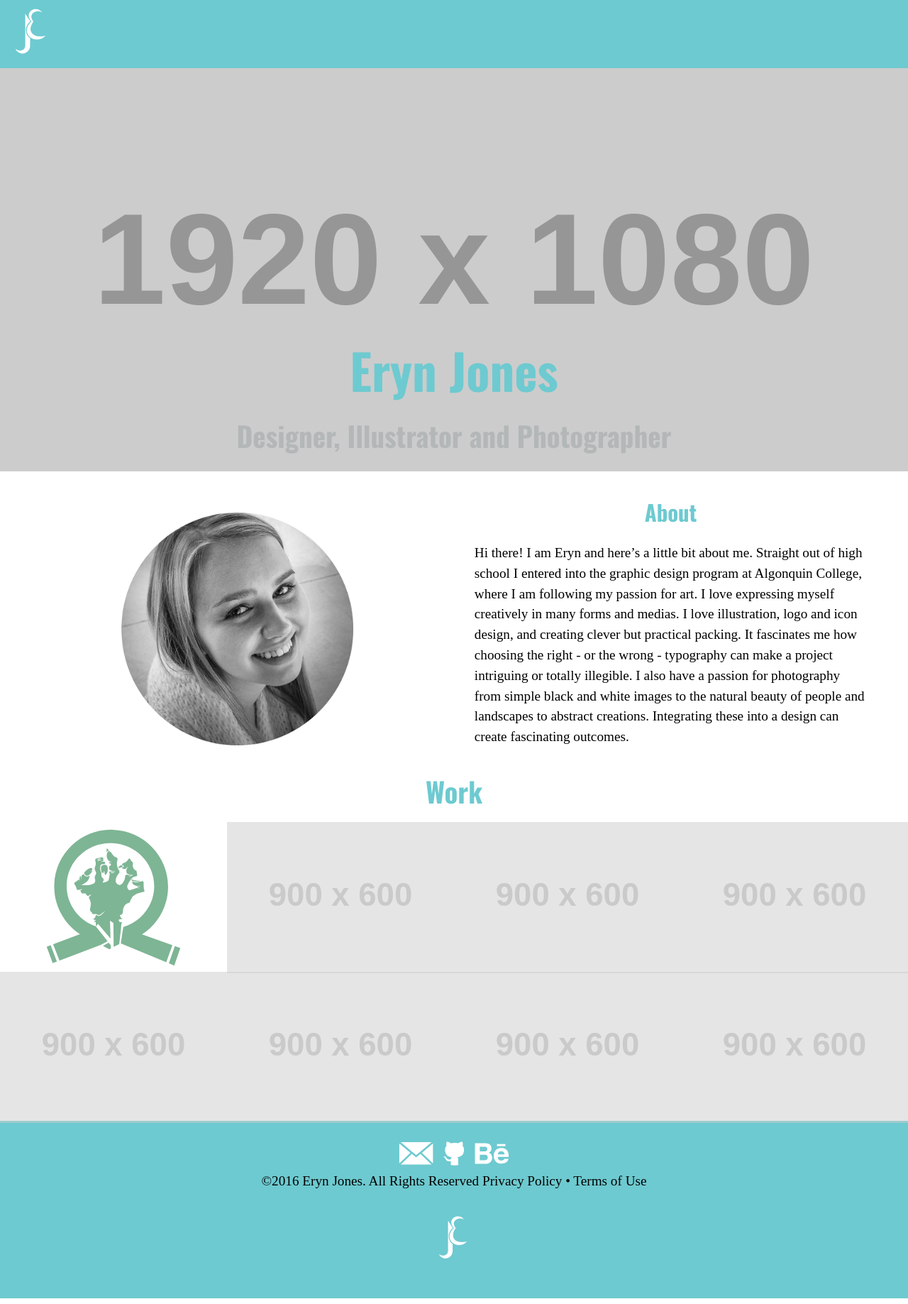
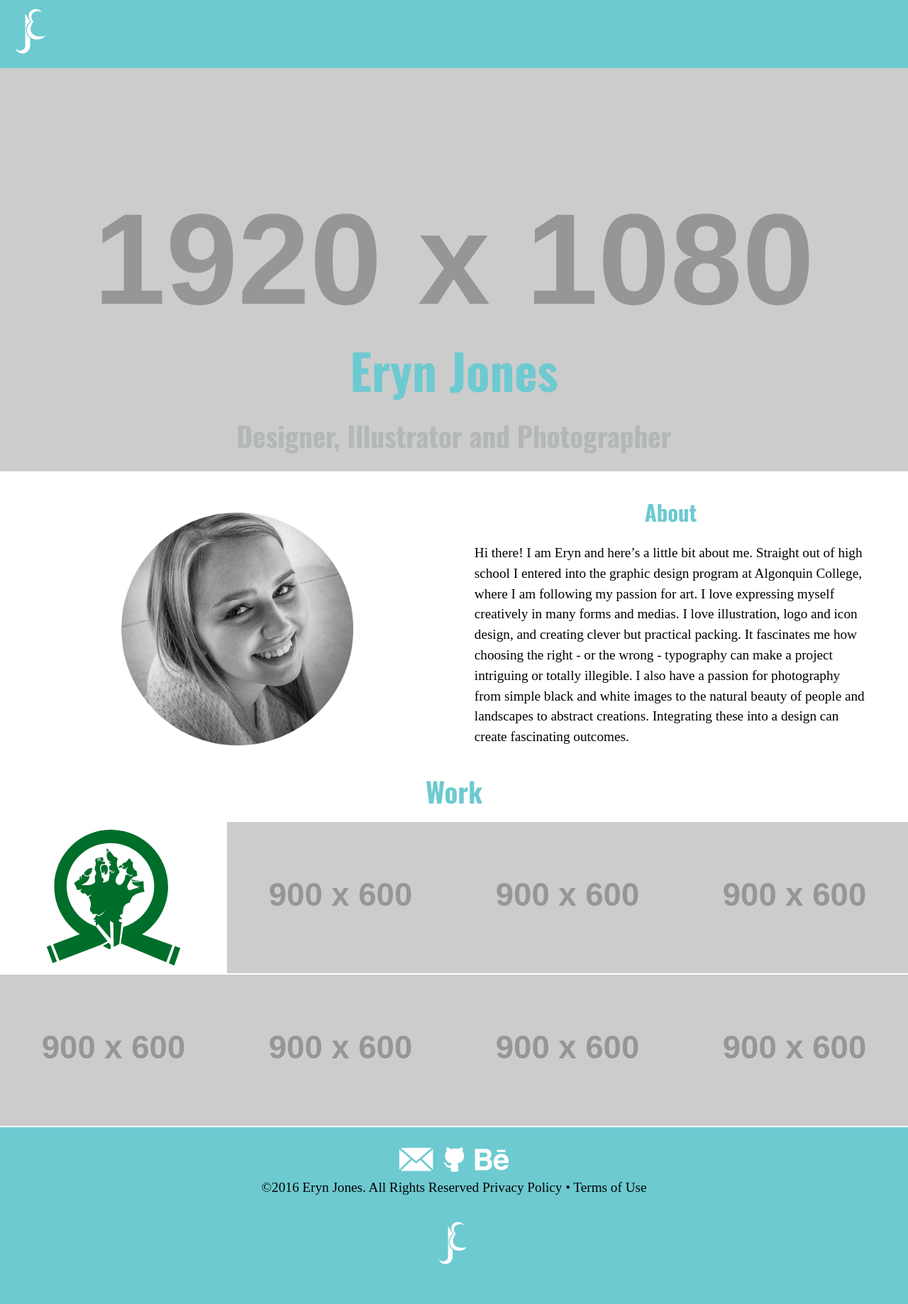
Before and after one commit to erynjones/portfolio, a Jekyll site: the page built from index.html, in a window 1280 px wide. Shown: the whole page at 71% size. Built offline with Jekyll 4.4.1, drawn with Linux system fonts in a browser that asks for light colours; some web fonts are replaced.

Commit message:
adjustments made

```diff
--- a/_layouts/default.html
+++ b/_layouts/default.html
@@ -27,7 +27,7 @@
   <a itemprop="email" href="mailto:eryn.jones16@hotmail.com"><img class="icons" src="{{site.baseurl}}/images/email.svg" alt="mail"></a>
   <a itemprop="url" href="https://github.com/erynjones"><img class="icons" src="{{site.baseurl}}/images/github.svg" alt="github"></a>
   <a itemprop="url" href="https://www.behance.net/ErynJ"><img class="icons" src="{{site.baseurl}}/images/behance.svg" alt="behance"></a>
-  <p>©2016  <span itemprop="name">Eryn Jones.</span> All Rights Reserved Privacy Policy • Terms of Use</p>
+  <p>©2016 <span itemprop="name">Eryn Jones.</span> All Rights Reserved Privacy Policy • Terms of Use</p>
   <a itemprop="url" href="#top"><img class="push-1-2 icons" src="{{site.baseurl}}/images/eryn-jones.svg" alt="Eryn Jones"></a>
 </footer>
 
--- a/css/main.css
+++ b/css/main.css
@@ -39,10 +39,6 @@
   width: 100%;
 }
 
-.opc {
-  opacity: .5;
-}
-
 .rel {
   overflow: hidden;
   position: relative;
@@ -52,19 +48,24 @@
   color: #000;
   position: absolute;
   z-index: 1;
-  top:0;
-  left:0;
-  right:0;
+  top: 0;
+  left: 0;
+  right: 0;
   bottom: 0;
-  transform: translateY(120%);
+  transform: translateY(105%);
   transition: all 0.2s ease;
   text-align: center;
   background: rgba(0,0,0,0.4);
-  margin-bottom: 0.28em;
+  margin-bottom: 0.15em;
 }
 
 .rel:hover .title {
   transform: translateY(0);
+}
+
+.rel .img {
+  width: inherit;
+  height: inherit;
 }
 
 .rel .img img {
@@ -72,7 +73,7 @@
 }
 
 .space {
-  margin-bottom: -0.5em;
+  margin-bottom: -0.28em;
 }
 
 .icons {
--- a/index.html
+++ b/index.html
@@ -26,7 +26,7 @@
         <div class="opc img">
           <img itemprop="image" src="{{site.baseurl}}/images/zombie.svg" alt="zombieproof icon">
         </div>
-        <h3 itemprop="name" class="title exa">Brand Development</br></h3>
+        <h3 itemprop="name" class="title exa">Brand Development</h3>
       </a>
     </div>
     <div class="unit xs-1 s-1 m-1-2 l-1-4 rel space">
@@ -34,7 +34,7 @@
         <div class="opc img">
           <img itemprop="image" src="http://placehold.it/900x600" alt="">
         </div>
-        <h3 itemprop="name" class="title exa">Print</br></h3>
+        <h3 itemprop="name" class="title exa">Print</h3>
       </a>
     </div>
 
@@ -56,7 +56,7 @@
     </div>
   </div>
 
-  <div class="grid">
+  <div itemref="data-author" itemscope itemtype="https://schema.org/WebSite" class="grid">
     <div class="unit xs-1 s-1 m-1-2 l-1-4 rel space">
       <a itemprop="url" href="{{site.baseurl}}/jones-typeface">
         <div class="opc img">
```
